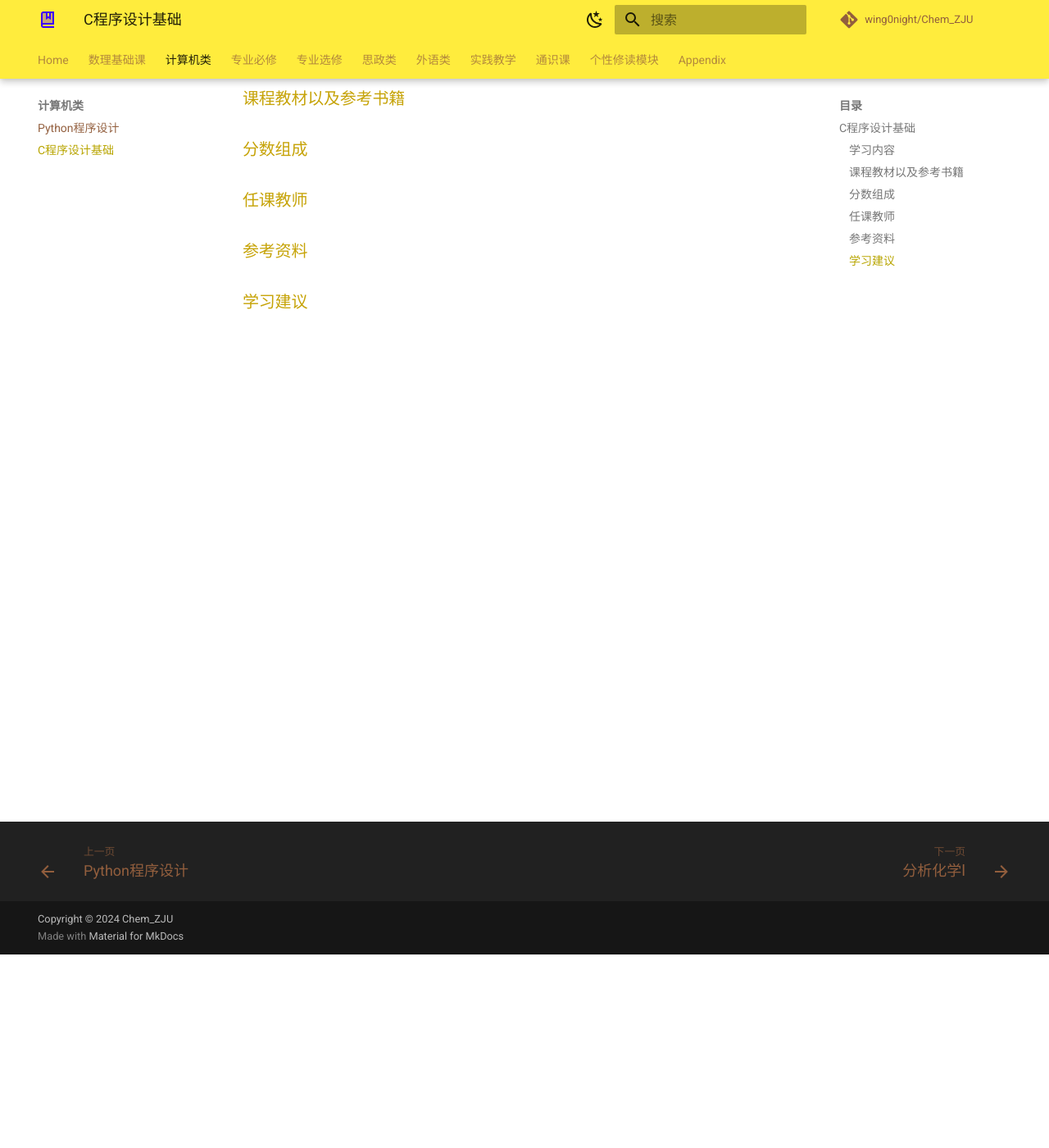
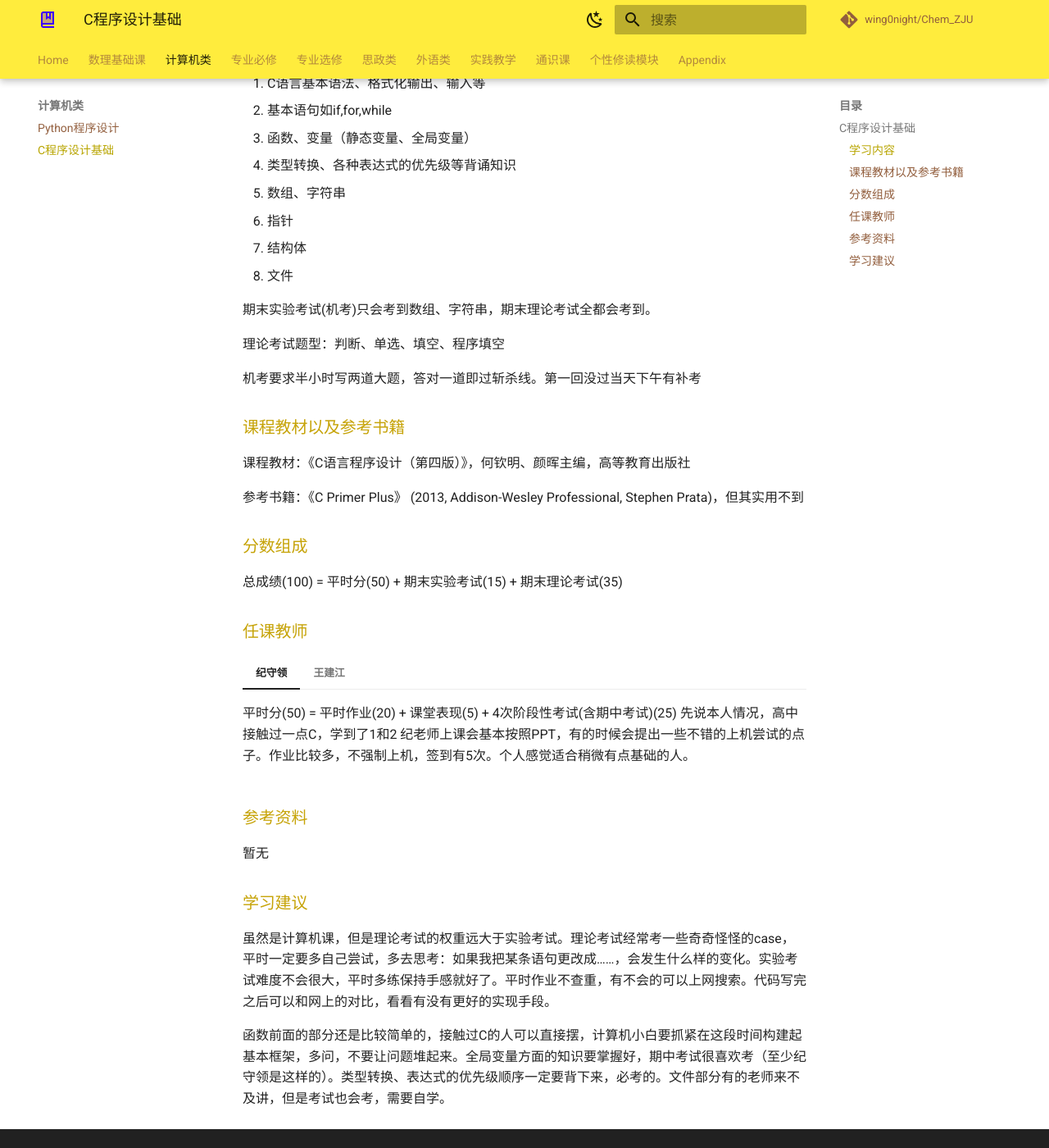
Before and after one commit to ChemZJU/Chem_ZJU, an MkDocs documentation site: the page built from docs/Computer/C小.md, in a window 1280 px wide and 1400 px high, scrolled down 236 px. Shown: the whole window at 82% size. Built offline with MkDocs 1.6.1 and Material for MkDocs 9.7.7, drawn with Linux system fonts in a browser that asks for light colours; comment, search, counter and statistics services are not loaded; a style sheet for code colours, icons or effects is not loaded.

Commit message:
docs:添加了C小的内容

```diff
--- a/docs/Computer/C小.md
+++ b/docs/Computer/C小.md
@@ -2,26 +2,56 @@
 
 ### 学习内容
 
+1. C语言基本语法、格式化输出、输入等
+2. 基本语句如if,for,while
+3. 函数、变量（静态变量、全局变量）
+4. 类型转换、各种表达式的优先级等背诵知识
+5. 数组、字符串
+6. 指针
+7. 结构体
+8. 文件
 
+期末实验考试(机考)只会考到数组、字符串，期末理论考试全都会考到。
 
+理论考试题型：判断、单选、填空、程序填空
 
+机考要求半小时写两道大题，答对一道即过斩杀线。第一回没过当天下午有补考
 
 ### 课程教材以及参考书籍
 
+课程教材：《C语言程序设计（第四版）》，何钦明、颜晖主编，高等教育出版社
 
-
-
+参考书籍：《C Primer Plus》 (2013, Addison-Wesley Professional, Stephen Prata)，但其实用不到
 
 ### 分数组成
 
-
+总成绩(100) = 平时分(50) + 期末实验考试(15) + 期末理论考试(35)
 
 ### 任课教师
 
+=== "纪守领"
+    平时分(50) = 平时作业(20) + 课堂表现(5) + 4次阶段性考试(含期中考试)(25)
+    先说本人情况，高中接触过一点C，学到了1和2
+    纪老师上课会基本按照PPT，有的时候会提出一些不错的上机尝试的点子。作业比较多，不强制上机，签到有5次。个人感觉适合稍微有点基础的人。
 
+=== "王建江"
+    平时分自己评（）
+    个人总体6.5/10
+
+    上课比较难懂（个人觉得），和书本顺序有出入，但该学的都会讲，用他那一个比我年龄还大的网页（00年左右）上课，这个网页也会发给大家。
+
+    作业方面200来道pta开学一次性全发，期末后一天左右能完成即可，也不查重。会有十几套所谓自测题，自行完成，自行报分数记录（钉钉期末会有张表），可以自行操作分数。
+
+    签到听他说不扣分，只算到了的同学加分。纸质打勾，可以代签，他不管，一学期课堂上3次左右。机房他也不管，笔者只有刚开始3周和上机前2周去了。
+
+    总之，个人认为可以wk网课+书本+pta学习，还有适当的历年卷或他发的题目挑一些做做。
 
 ### 参考资料
 
-
+暂无
 
 ### 学习建议
+
+虽然是计算机课，但是理论考试的权重远大于实验考试。理论考试经常考一些奇奇怪怪的case，平时一定要多自己尝试，多去思考：如果我把某条语句更改成……，会发生什么样的变化。实验考试难度不会很大，平时多练保持手感就好了。平时作业不查重，有不会的可以上网搜索。代码写完之后可以和网上的对比，看看有没有更好的实现手段。
+
+函数前面的部分还是比较简单的，接触过C的人可以直接摆，计算机小白要抓紧在这段时间构建起基本框架，多问，不要让问题堆起来。全局变量方面的知识要掌握好，期中考试很喜欢考（至少纪守领是这样的）。类型转换、表达式的优先级顺序一定要背下来，必考的。文件部分有的老师来不及讲，但是考试也会考，需要自学。
```
